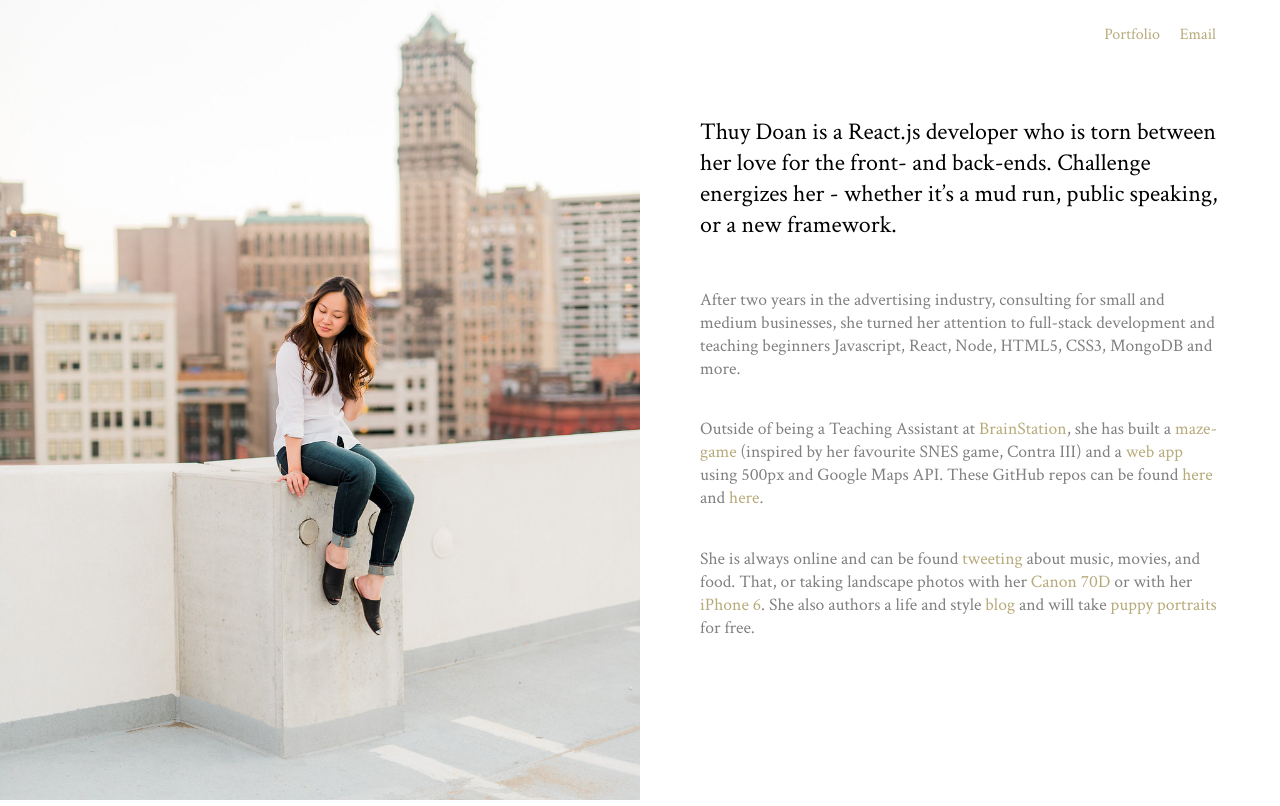
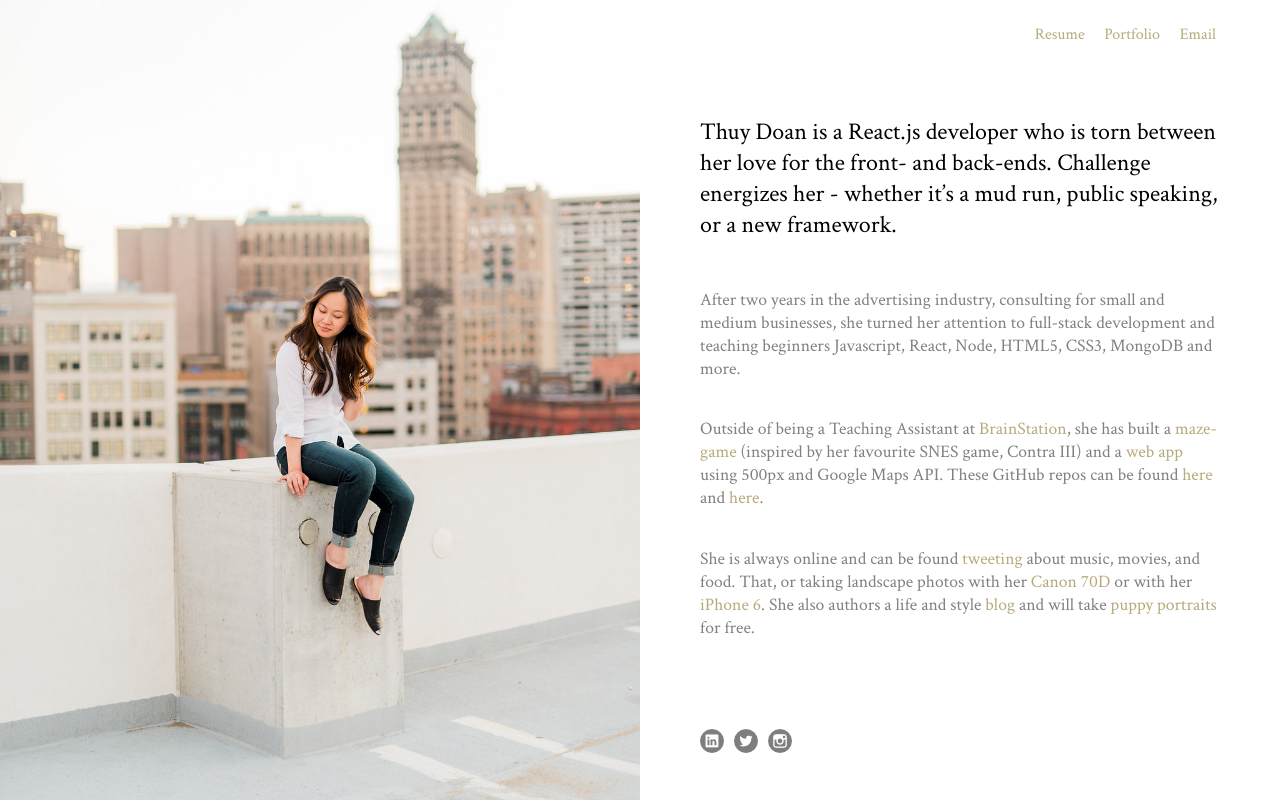
Before and after one commit to clearlyTHUYDOAN/digital-resume, a plain HTML site: page index.html in a window 1280 px wide. Drawn offline with Linux system fonts and the light colour scheme.

Commit message:
complete social nav bar and added to nav bar

```diff
--- a/index.css
+++ b/index.css
@@ -29,6 +29,17 @@ html, body {
 
 .nav-link {
   margin-left: 1em;
+}
+
+.nav-social {
+  position: relative;
+  margin-left: 60px;
+  margin-top: 5em;
+}
+
+.social-icons {
+  opacity: 0.5;
+  margin-right: 0.4em;
 }
 
 .vert-hero {
--- a/index.html
+++ b/index.html
@@ -10,12 +10,19 @@
 <body>
   <div class="container">
     <div class="nav-bar">
-      <a href="http://bit.ly/2kxickt"><span class="nav-link">Portfolio</span></a>
-      <a href="mailto:clearlythuydoan@gmail.com" target="_newtab"><span class="nav-link">Email</span></a>
+      <a href="" download>
+        <span>Resume</span>
+      </a>
+      <a href="http://bit.ly/2kxickt">
+        <span class="nav-link">Portfolio</span>
+      </a>
+      <a href="mailto:clearlythuydoan@gmail.com" target="_newtab">
+        <span class="nav-link">Email</span>
+      </a>
     </div>
     <div class="vert-hero">
     </div>
-    <div class="bio scroll-test">
+    <div class="bio">
       <h1>Thuy Doan is a React.js developer who is torn between her love for the front- and back-ends.
         Challenge energizes her - whether it’s a mud run, public speaking, or a new framework. </h1>
         <p>After two years in the advertising industry, consulting for small and medium businesses,
@@ -31,6 +38,17 @@
           <a href="http://bit.ly/2m3Xf18">iPhone 6</a>. She also authors a life and style
           <a href="http://bit.ly/2mmWfYI">blog</a> and will take <a href="http://bit.ly/2hDMLBU">puppy portraits</a>
           for free. </p>
+        <div class="nav-social">
+          <a href="https://www.linkedin.com/in/clearlythuydoan/">
+            <img class="social-icons" src="./assets/linkedin-logo-button.png">
+          </a>
+          <a href="https://twitter.com/clearlyTHUYDOAN">
+            <img class="social-icons" src="./assets/twitter-logo-button.png">
+          </a>
+          <a href="https://www.instagram.com/dressupchowdown/">
+            <img class="social-icons" src="./assets/instagram-logo.png">
+          </a>
+        </div>
     </div>
   </div>
 <script>
```
Also changed, not shown: assets/instagram-logo.png (added), assets/linkedin-logo-button.png (added), assets/twitter-logo-button.png (added).
